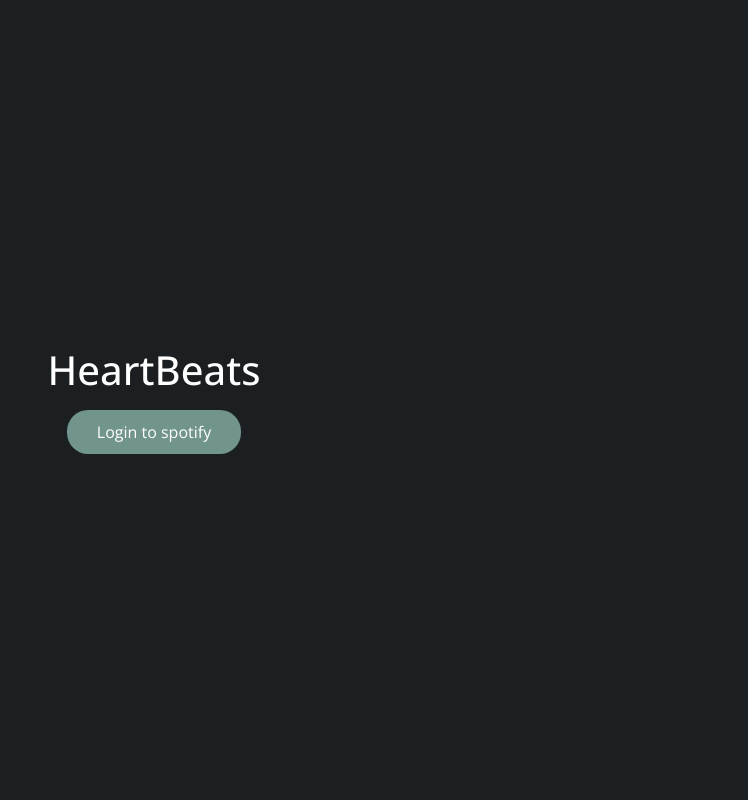
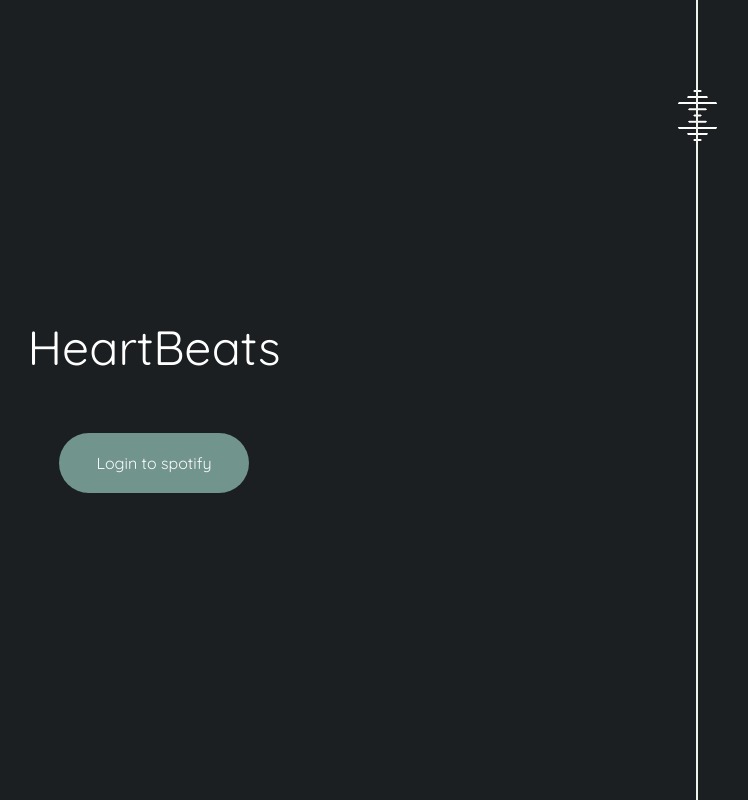
Before and after one commit to tenzinwoz/heartbeats-spotify-app, a React (Create React App) app: page / in a window 1280 px wide. Shown: the whole page, without its empty margins (486-1234 px from the left). Built offline with nearby package versions, Linux system fonts and the light colour scheme.

Commit message:
First commit - complete the login page's style

```diff
--- a/src/container/login/Login.jsx
+++ b/src/container/login/Login.jsx
@@ -1,4 +1,5 @@
 import React from "react";
+import Sound from "../../assets/images/sound.gif";
 
 export default function Login() {
   const CLIENT_ID = "0488d6cf182842f39b700107193dc752";
@@ -28,12 +29,20 @@
   };
 
   return (
-    <div className="landing-page">
+    <div class="row">
+      <div class="col-2">
+      </div>
+      <div class="col-8 landing-page">
       <div>
-        <h1 className="text-white font-weight-bold mb-3">HeartBeats</h1>
-        <button onClick={handleLogin} className="btn-green">
-          Login to spotify
-        </button>
+          <h1 className="text-white font-weight-bold mb-3">HeartBeats</h1>
+          <button onClick={handleLogin} className="btn-green">
+            Login to spotify
+          </button>
+      </div>
+      </div>
+      <div class="col-2">
+        <img src={Sound} alt="Sound" width="51px"/>
+        <div class="vl"></div>
       </div>
     </div>
   );
--- a/src/styles/_common.scss
+++ b/src/styles/_common.scss
@@ -1,15 +1,46 @@
 body {
-  font-family: "Open Sans", sans-serif;
+  // font-family: "Open Sans", sans-serif;
+  font-family: 'Quicksand', sans-serif;
 }
 
-.h1-head {
-  font-size: large;
+// .h1-head {
+//   font-size: large;
+// }
+
+.col-2{
+  background-color: $black-light;
+  position: relative;
+}
+
+.col-2 img {
+  transform: rotate(90deg);
+  margin: auto;
+  margin-top: 90px;
+  mix-blend-mode: lighten;
+  display: block;
+}
+
+.vl {
+  position: absolute;
+  height: 100vh;
+  top: 50%;
+  left: 50%;
+  transform: translate(-50%, -50%);
+  border: 1px solid #EFF1EB;
+}
+
+.text-white{
+  font-size: 48px;
+  font-weight: 400;
+  line-height: 80px;
+  color: #EFF1EB;
 }
 
 .btn-green {
-  border-radius: 21px;
+  border-radius: 30px;
   border: none;
   background-color: $primary-color;
-  padding: 10px 30px;
-  color: white;
+  padding: 18px 37px;
+  color: #FBFAFA;
+  margin-top: 30px;
 }
--- a/src/styles/_variable.scss
+++ b/src/styles/_variable.scss
@@ -1,4 +1,4 @@
 $primary-color: #71948d;
 
 $black-color: #111111;
-$black-light: #1b1f21;
+$black-light: #1B1F21;
--- a/src/styles/_vendors.scss
+++ b/src/styles/_vendors.scss
@@ -1,3 +1,4 @@
 @import "../../node_modules/bootstrap/scss/bootstrap";
 //Google fonts
-@import url("https://fonts.googleapis.com/css2?family=Open+Sans:ital,wght@0,300;0,400;0,500;0,600;0,700;0,800;1,500&display=swap");
+// @import url("https://fonts.googleapis.com/css2?family=Open+Sans:ital,wght@0,300;0,400;0,500;0,600;0,700;0,800;1,500&display=swap");
+@import url('https://fonts.googleapis.com/css2?family=Quicksand:wght@300;400;500;600;700&display=swap');
```
Also changed, not shown: src/assets/images/sound.gif (added).
